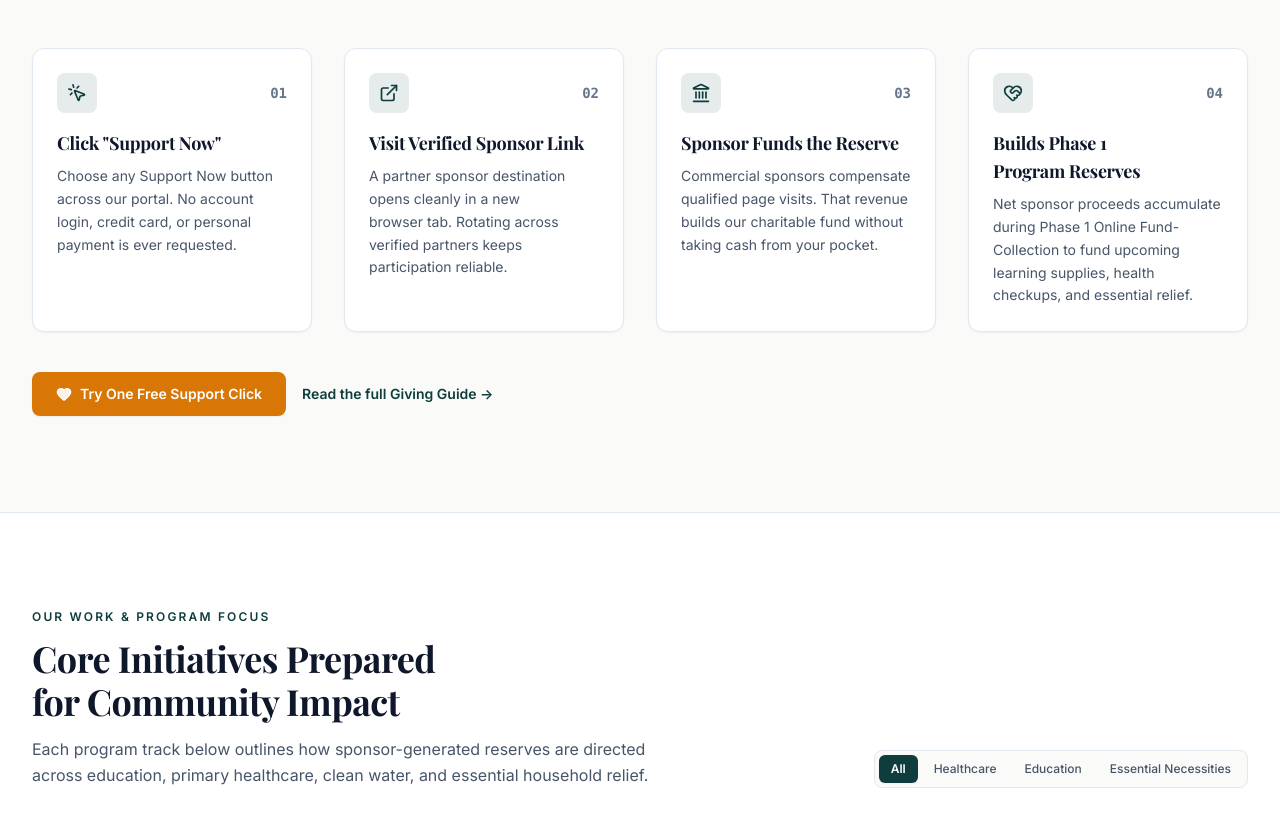
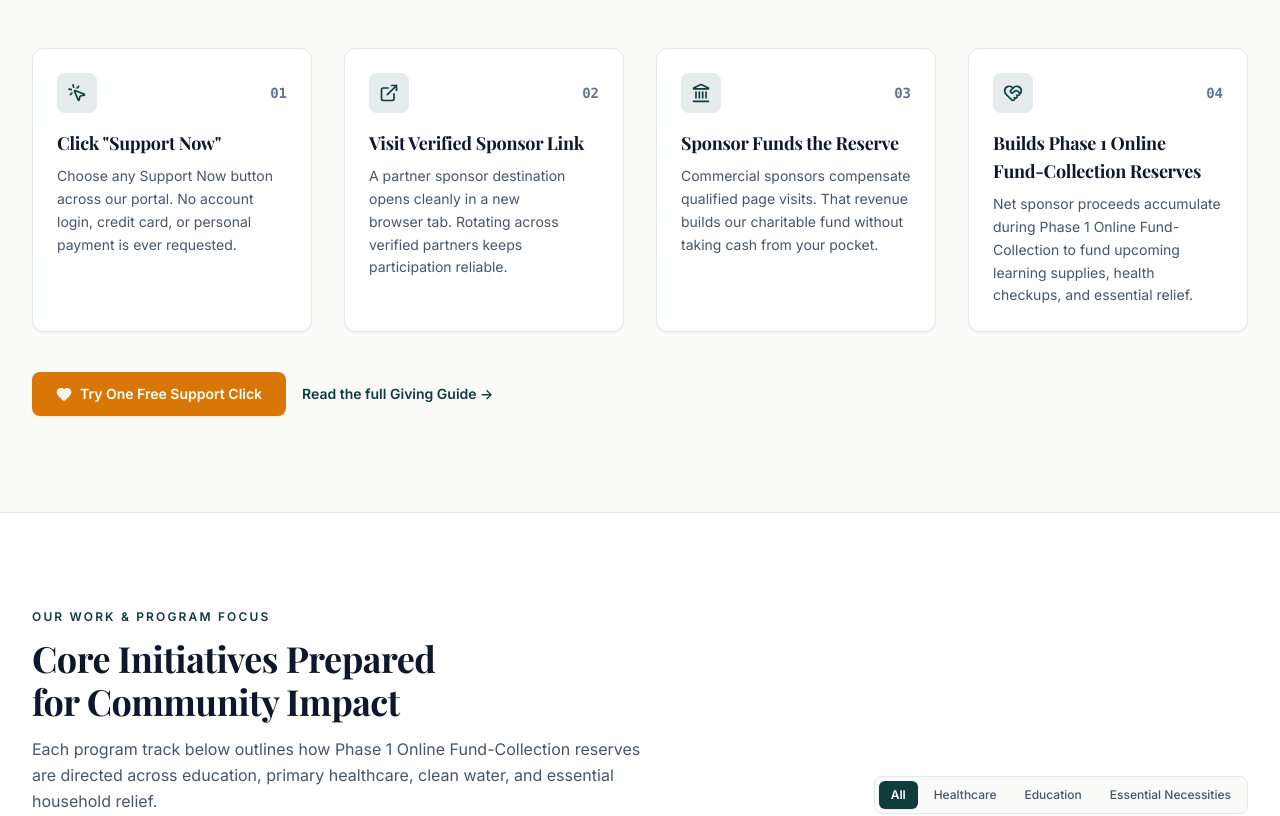
Before and after one commit to mrmahbubur/Charity-Foundation, a React (Vite) app: page / in a window 1280 px wide. Shown: the part 2400-3216 px from the top of the page. Built offline with nearby package versions, Linux system fonts and the light colour scheme; no server answers; a web font is replaced by a local one.

Commit message:
chore: update program reserve terminology
Rename "Phase 1 Program Reserves" to "Phase 1 Online Fund-Collection Reserves" for better clarity and consistency across the site content.

```diff
--- a/site.config.ts
+++ b/site.config.ts
@@ -309,7 +309,7 @@ export const SITE_CONFIG = {
       {
         id: 'allocate',
         number: '04',
-        title: 'Builds Phase 1 Program Reserves',
+        title: 'Builds Phase 1 Online Fund-Collection Reserves',
         description:
           'Net sponsor proceeds accumulate during Phase 1 Online Fund-Collection to fund upcoming learning supplies, health checkups, and essential relief.',
       },
--- a/src/components/ProgramsSection.tsx
+++ b/src/components/ProgramsSection.tsx
@@ -32,7 +32,7 @@ export const ProgramsSection: React.FC<ProgramsSectionProps> = ({ onOpenDonate }
               Core Initiatives Prepared for Community Impact
             </h2>
             <p className="text-base text-ink-muted leading-relaxed max-w-[65ch]">
-              Each program track below outlines how sponsor-generated reserves are directed across education, primary healthcare, clean water, and essential household relief.
+              Each program track below outlines how Phase 1 Online Fund-Collection reserves are directed across education, primary healthcare, clean water, and essential household relief.
             </p>
           </div>
 
```
